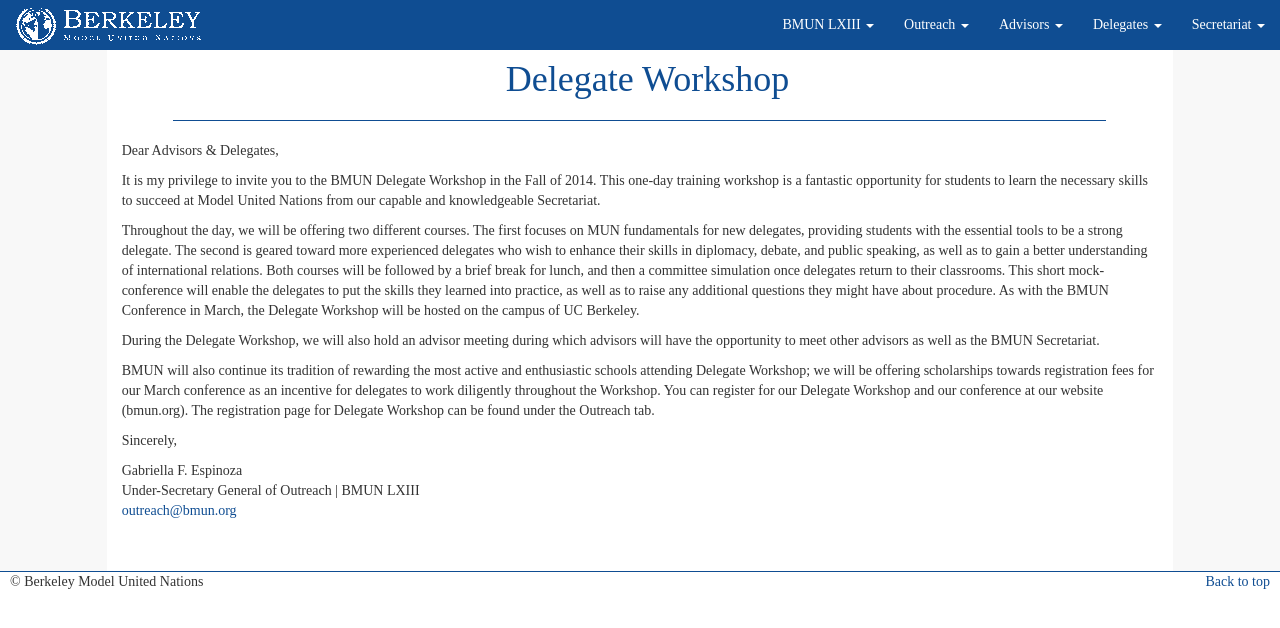
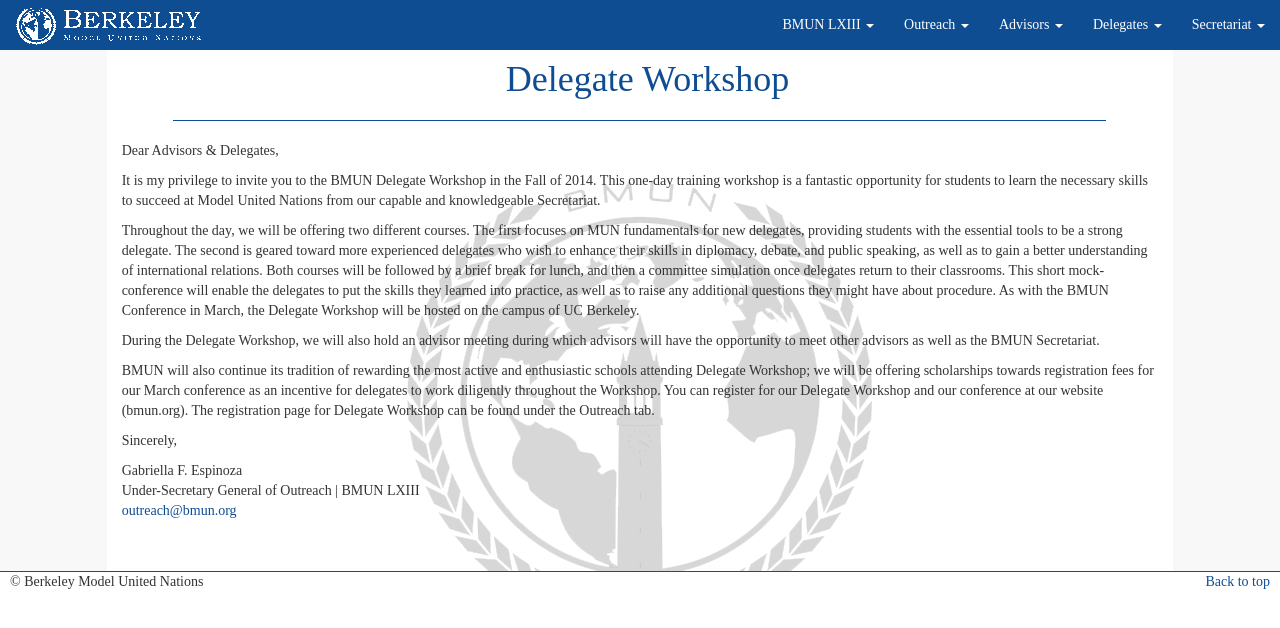
Before and after one commit to nathanielparke/website, a PHP site: page /Delegate_Workshop.php in a window 1280 px wide. Shown: the top 628 px of the page. Run offline with PHP 8.4, Linux system fonts and the light colour scheme; some libraries are stand-ins or nearby versions.

Commit message:
Makes background image fixed

```diff
--- a/Advisor_FAQs.php
+++ b/Advisor_FAQs.php
@@ -5,12 +5,12 @@
 
 <!-- Marketing Container -->
 <div class="container">
-    <div class="col-md-10 col-md-offset-1 content">
+    <div class="col-md-10 col-md-offset-1 content bgimg">
         <h1 class="content-heading">Advisor FAQs</h2>
 
         <hr>
 
-        <div class="FAQ-header bgimg">
+        <div class="FAQ-header">
 
 	        <h2 class="bloc-heading">Registration</h2>
 	        <ol>
--- a/BMUN_Recap.php
+++ b/BMUN_Recap.php
@@ -5,7 +5,7 @@
 
 <!-- Marketing Container -->
 <div class="container">
-    <div class="col-md-10 col-md-offset-1 content">
+    <div class="col-md-10 col-md-offset-1 content bgimg">
         <h1 class="content-heading">BMUN LXII Recap</h2>
         <hr>
         <div class="row front">
--- a/Delegate_Workshop.php
+++ b/Delegate_Workshop.php
@@ -5,7 +5,7 @@
 
 <!-- Marketing Container -->
 <div class="container">
-    <div class="col-md-10 col-md-offset-1 content">
+    <div class="col-md-10 col-md-offset-1 content bgimg">
         <h1 class="content-heading">Delegate Workshop</h1>
         <hr>
 
--- a/Golden_Bears_Letter.php
+++ b/Golden_Bears_Letter.php
@@ -5,7 +5,7 @@
 
 <!-- Marketing Container -->
 <div class="container">
-    <div class="col-md-10 col-md-offset-1 content">
+    <div class="col-md-10 col-md-offset-1 content bgimg">
         <h1 class="content-heading">Golden Bears Letter</h1>
         <hr>
 
--- a/css/bmun-theme.css
+++ b/css/bmun-theme.css
@@ -10,6 +10,7 @@ body {
 	background-image:url(../img/BG_Logo.png);
 	background-repeat:no-repeat;
 	background-position: center center;
+	background-attachment: fixed;
 
 }
 
```
